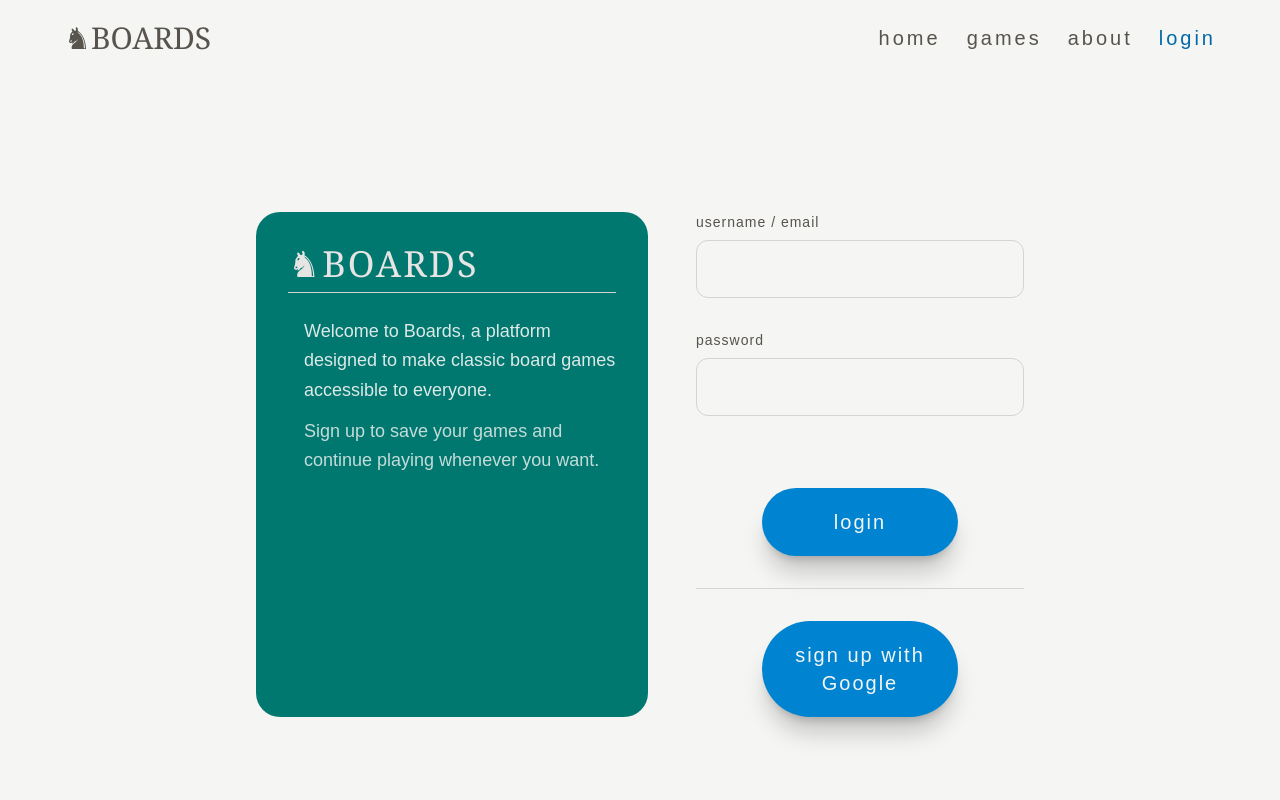
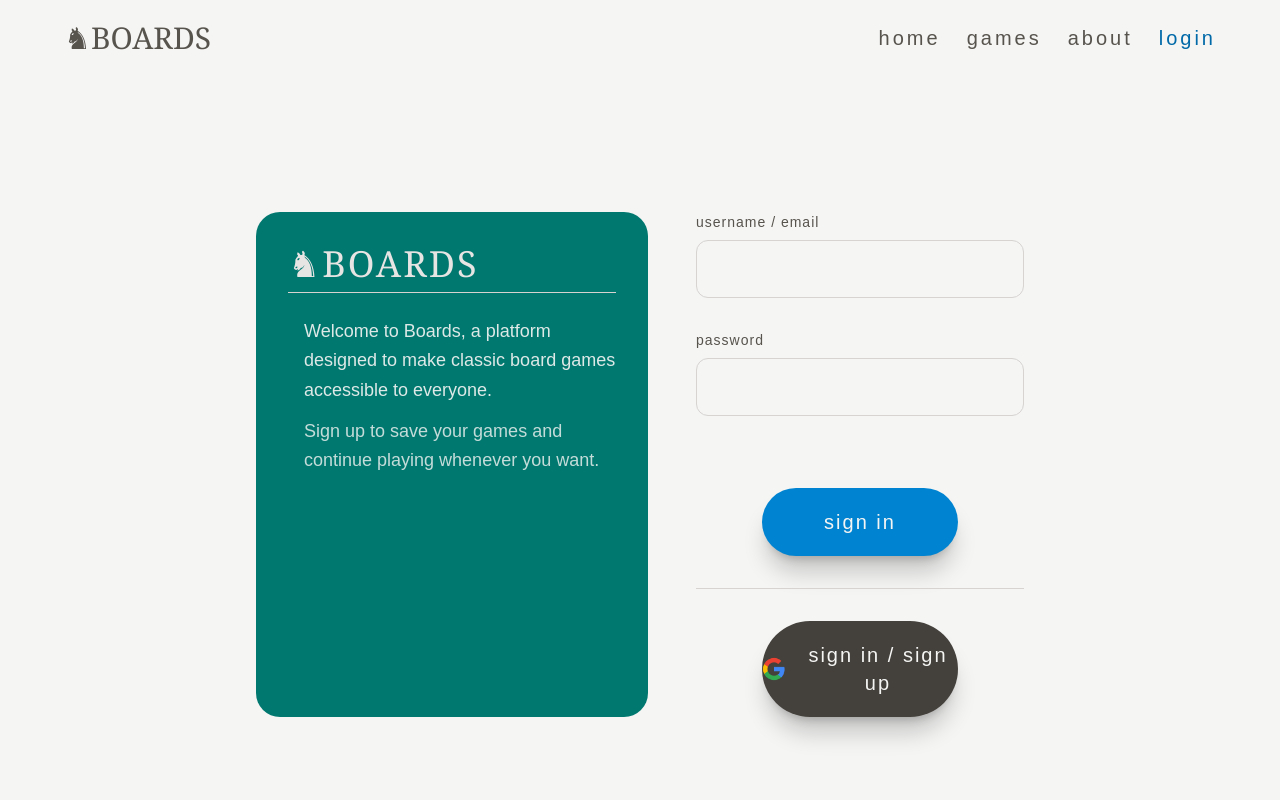
Before and after one commit to delgadociteriowa/boards-mint, a Next.js app: page /login in a window 1280 px wide. Shown: the top 800 px of the page. Built offline with nearby package versions, Linux system fonts and the light colour scheme; no server answers.

Commit message:
feat: login button changed

```diff
--- a/src/components/LoginForm.tsx
+++ b/src/components/LoginForm.tsx
@@ -1,5 +1,7 @@
 import Spinner from "./Spinner";
 import { useLogin } from "@/app/hooks/useLogin";
+import GoogleLogo from '@/assets/b-google.png'
+import Image from "next/image";
 
 const LoginForm = () => {
 
@@ -41,16 +43,22 @@ const LoginForm = () => {
             disabled={loading}
             className="py-5 rounded-full text-center text-stone-100 text-xl tracking-[2px] shadow-xl/20 w-[60%] mx-auto bg-sky-600 hover:bg-sky-500 cursor-pointer"
           >
-            login
+            sign in
           </button>
           <div className="w-full h-px bg-stone-300"></div>
           <button
             type="button"
             onClick={() => signIn("google", { callbackUrl: "/account" })}
             disabled={loading}
-            className="py-5 rounded-full text-center text-stone-100 text-xl tracking-[2px] shadow-xl/20 w-[60%] mx-auto bg-sky-600 hover:bg-sky-500 cursor-pointer"
+            className="py-5 rounded-full flex items-center justify-center gap-3 text-center text-stone-100 text-xl tracking-[2px] shadow-xl/20 w-[60%] mx-auto bg-stone-700 hover:bg-stone-600 cursor-pointer"
           >
-            {loading ? "loading..." : "sign up with Google"}
+            {loading ?
+              "loading..."
+            :
+            (<>
+              <Image src={GoogleLogo} alt="Google" width={24} height={24} />
+              <span>sign in / sign up</span>
+            </>)}
           </button>
         </>
         :
```
Also changed, not shown: src/assets/b-google.png (added).
